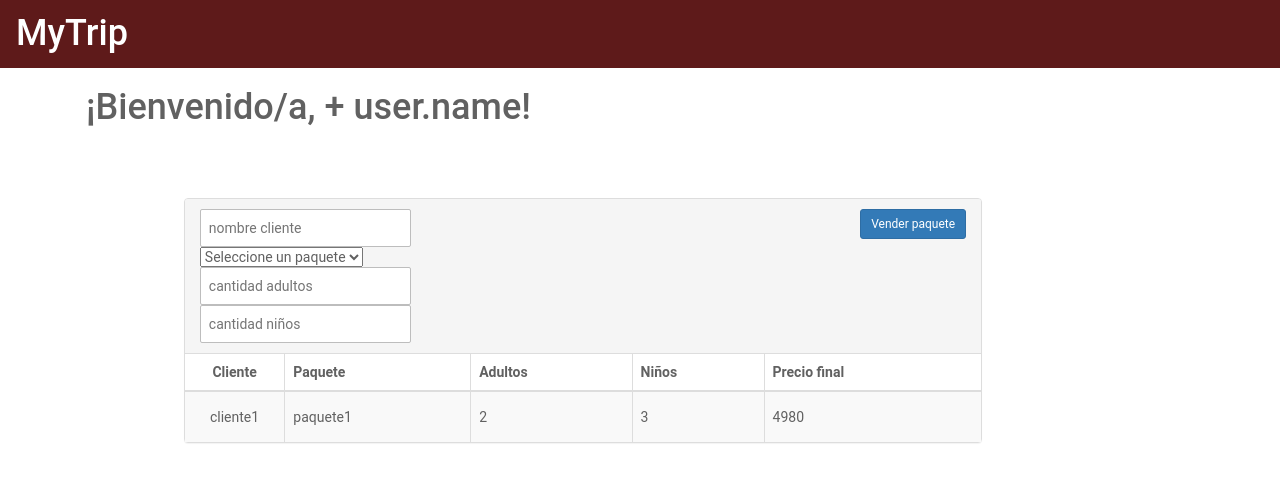
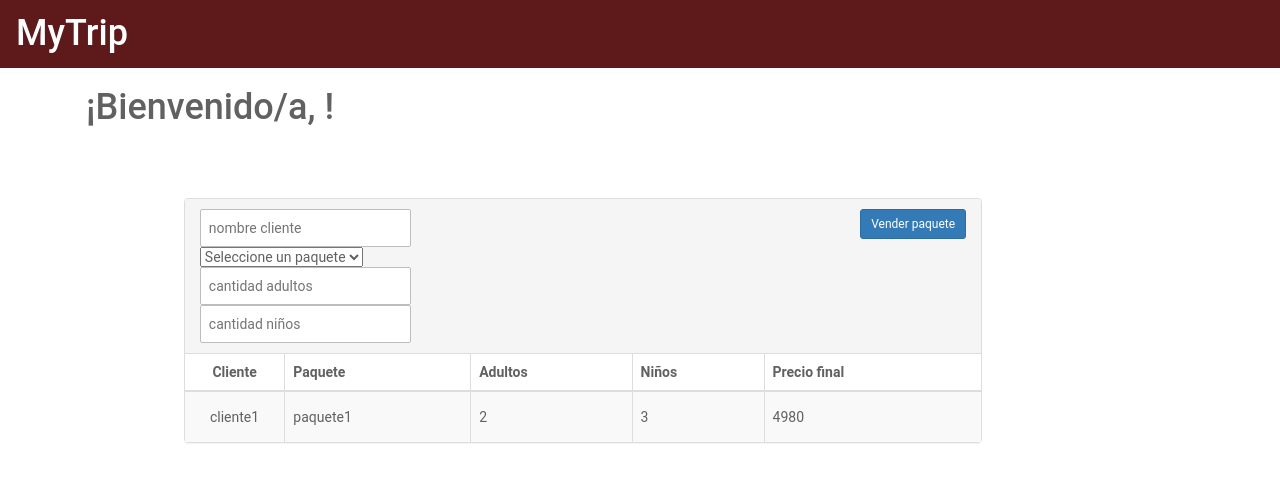
Before and after one commit to valezim/angular-ja2021, an Angular app: page /dashboard in a window 1280 px wide. Shown: the top 482 px of the page. Built offline with nearby package versions, Linux system fonts and the light colour scheme.

Commit message:
4 files modified

```diff
--- a/src/app/dashboard/dashboard.component.html
+++ b/src/app/dashboard/dashboard.component.html
@@ -9,7 +9,7 @@
     <div class="row">
 
     <p></p>
-    <h1>¡Bienvenido/a, + user.name!</h1>
+    <h1>¡Bienvenido/a, {{userName}}!</h1>
 
     <p> </p><p> </p>
 
--- a/src/app/dashboard/dashboard.component.ts
+++ b/src/app/dashboard/dashboard.component.ts
@@ -1,4 +1,5 @@
 import { Component, OnInit } from '@angular/core';
+import { UserService } from '../user.service';
 
 @Component({
   selector: 'app-dashboard',
@@ -6,8 +7,8 @@ import { Component, OnInit } from '@angular/core';
   styleUrls: ['./dashboard.component.css']
 })
 export class DashboardComponent implements OnInit {
-
-  constructor() { }
+  userName = this.userService.getUserId();
+  constructor(     private userService: UserService) { }
 
   ngOnInit() {
   }
--- a/src/app/login/login.component.ts
+++ b/src/app/login/login.component.ts
@@ -33,7 +33,7 @@ errMsg: any;
     const { usuario, password } = this.loginGroup.value;
     this.userService.login(usuario, password).subscribe(
       user => {
-        this.userService.setUser(user);
+        this.userService.setUser(user, usuario);
         console.log(user);
         this.router.navigate(['/dashboard']);
       },
--- a/src/app/user.service.ts
+++ b/src/app/user.service.ts
@@ -3,16 +3,17 @@ import { Injectable } from '@angular/core';
 import { FormBuilder } from '@angular/forms';
 
 @Injectable({
-  providedIn:'root'
+  providedIn: 'root',
 })
-
 export class UserService {
   user: any;
+  userName = '';
 
   constructor(private http: HttpClient) {}
 
-  setUser(user: any) {
+  setUser(user: any, userName: string) {
     this.user = user;
+    this.userName = userName;
   }
 
   getUserId() {
@@ -23,24 +24,32 @@ export class UserService {
     return this.user?.apiKey;
   }
 
-  logOut(){
+  getUserName() {
+    return this.userName;
+  }
+
+  logOut() {
     this.user = undefined;
+    this.userName = '';
   }
 
   login(usuario: string, password: string) {
     const headers = { 'Content-type': 'application/json' };
     const body = JSON.stringify({ usuario, password });
     return this.http.post('https://destinos.develotion.com/login.php', body, {
-      headers
+      headers,
     });
   }
-
 
   register(usuario: string, password: string) {
     const headers = { 'Content-type': 'application/json' };
     const body = JSON.stringify({ usuario, password });
-    return this.http.post('https://destinos.develotion.com/usuarios.php', body, {
-      headers
-    });
+    return this.http.post(
+      'https://destinos.develotion.com/usuarios.php',
+      body,
+      {
+        headers,
+      }
+    );
   }
 }
```
